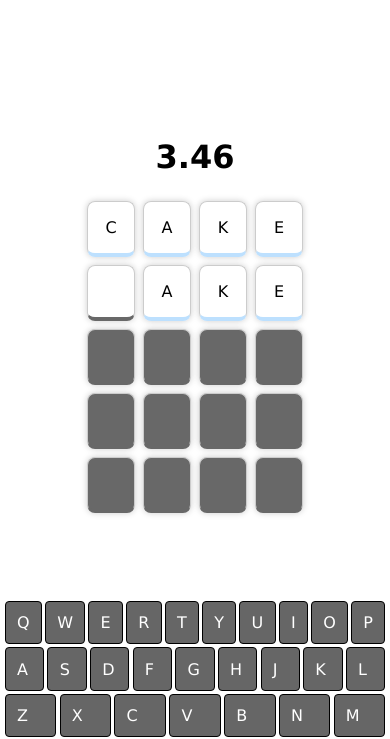
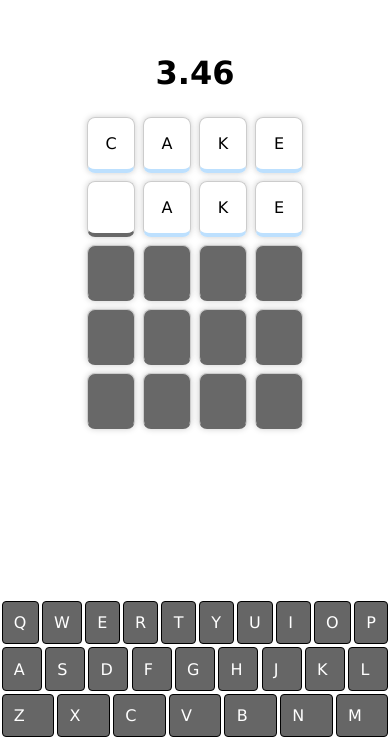
Before and after one commit to pgmccullough/shifty, a React (Vite) app in the folder client/: page / in a window 390 px wide. Shown: the part 105-844 px from the top of the page. Built offline with nearby package versions, Linux system fonts and the light colour scheme.

Commit message:
mobile formatting

```diff
--- a/client/src/App.tsx
+++ b/client/src/App.tsx
@@ -18,11 +18,14 @@ export const App = () => {
   );
 
   const AppStyle = css`
-    height: 100vh;
+    height: 80vh;
     display: flex;
     flex-direction: column;
     align-items: center;
     justify-content: center;
+    @media (min-width: 600px) {
+      height: 100vh;
+    }
   `
 
   const startTimer = () => {
--- a/client/src/components/MobileKeyboard/MobileKeyboard.tsx
+++ b/client/src/components/MobileKeyboard/MobileKeyboard.tsx
@@ -13,6 +13,8 @@ const enKeys = [
 const keyboard = css`
     position: fixed;
     bottom: 0;
+    left: 0;
+    width: 100vw;
 `
 
 const keyrow = css`
```
